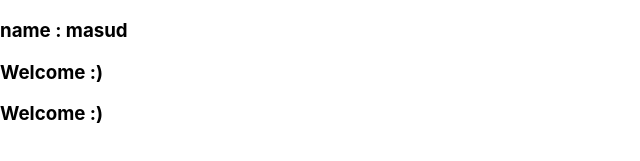
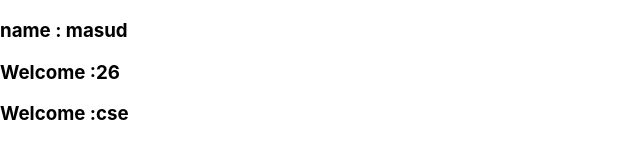
Before and after one commit to MasudOsmanmr9/react-redux, a React (Create React App) app: page / in a window 1280 px wide. Shown: the part 165-326 px from the top of the page, without its empty margins (0-640 px from the left). Built offline with nearby package versions, Linux system fonts and the light colour scheme.

Commit message:
using props showed example

```diff
--- a/src/App.js
+++ b/src/App.js
@@ -6,7 +6,7 @@ class App extends Component {
     return (
       <div className="App">
         <h1>i love you</h1>
-        <Ninjas/>
+        <Ninjas name={"masud"} age={'26'} department={'cse'}/>
       </div>
     );
   }
--- a/src/Ninjas.js
+++ b/src/Ninjas.js
@@ -2,13 +2,14 @@ import React,{Component} from 'react';
 
 class Ninjas extends Component{
     render(){
+        const {name,age,department} = this.props
         return(
             <div>
                 <h1>Hy this is ninja Component</h1>
                 <h3>Welcome :)</h3>
-                <h3>name : masud</h3>
-                <h3>Welcome :)</h3>
-                <h3>Welcome :)</h3>
+                <h3>name : {name}</h3>
+                <h3>Welcome :{age}</h3>
+                <h3>Welcome :{department}</h3>
             </div>
         )
     }
```
